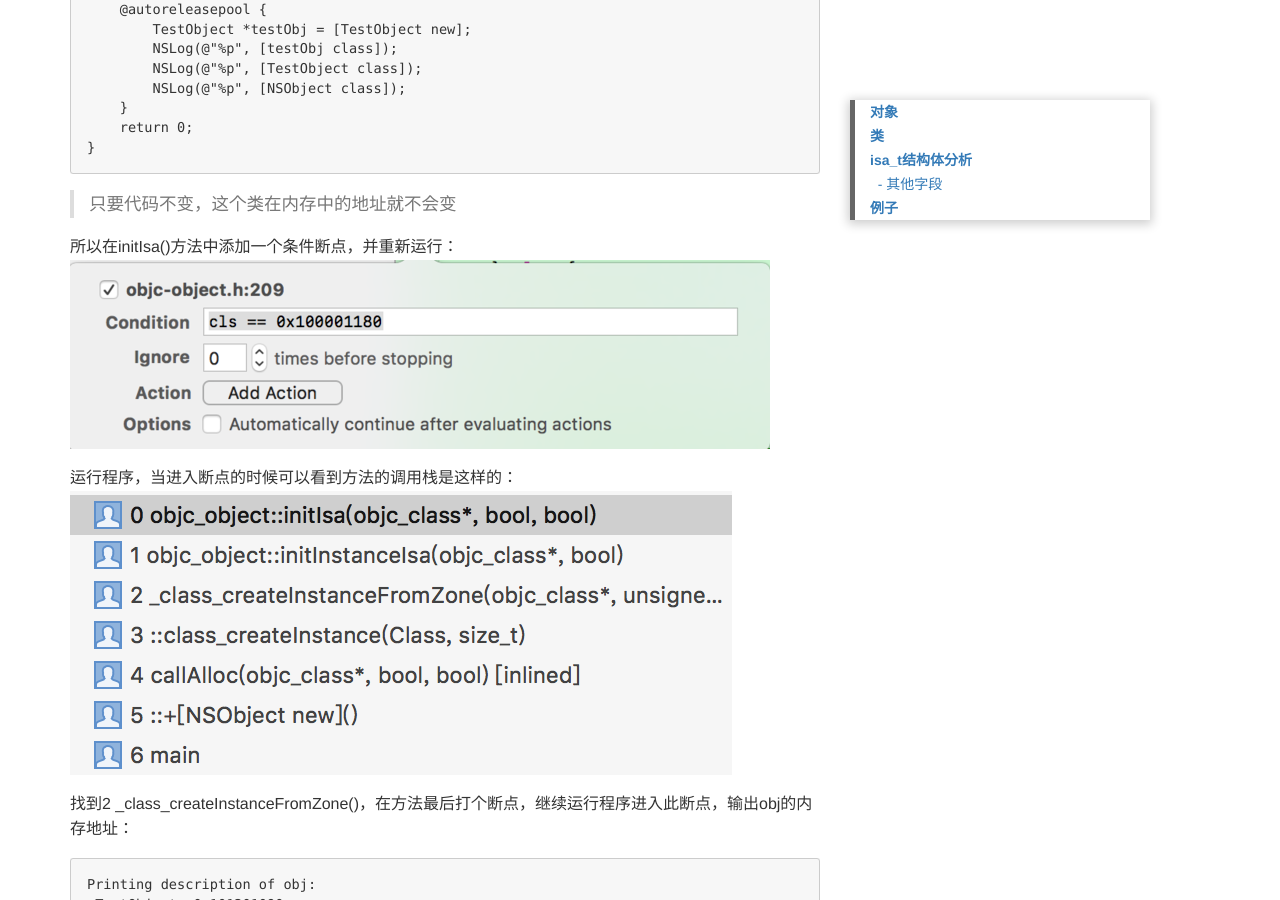
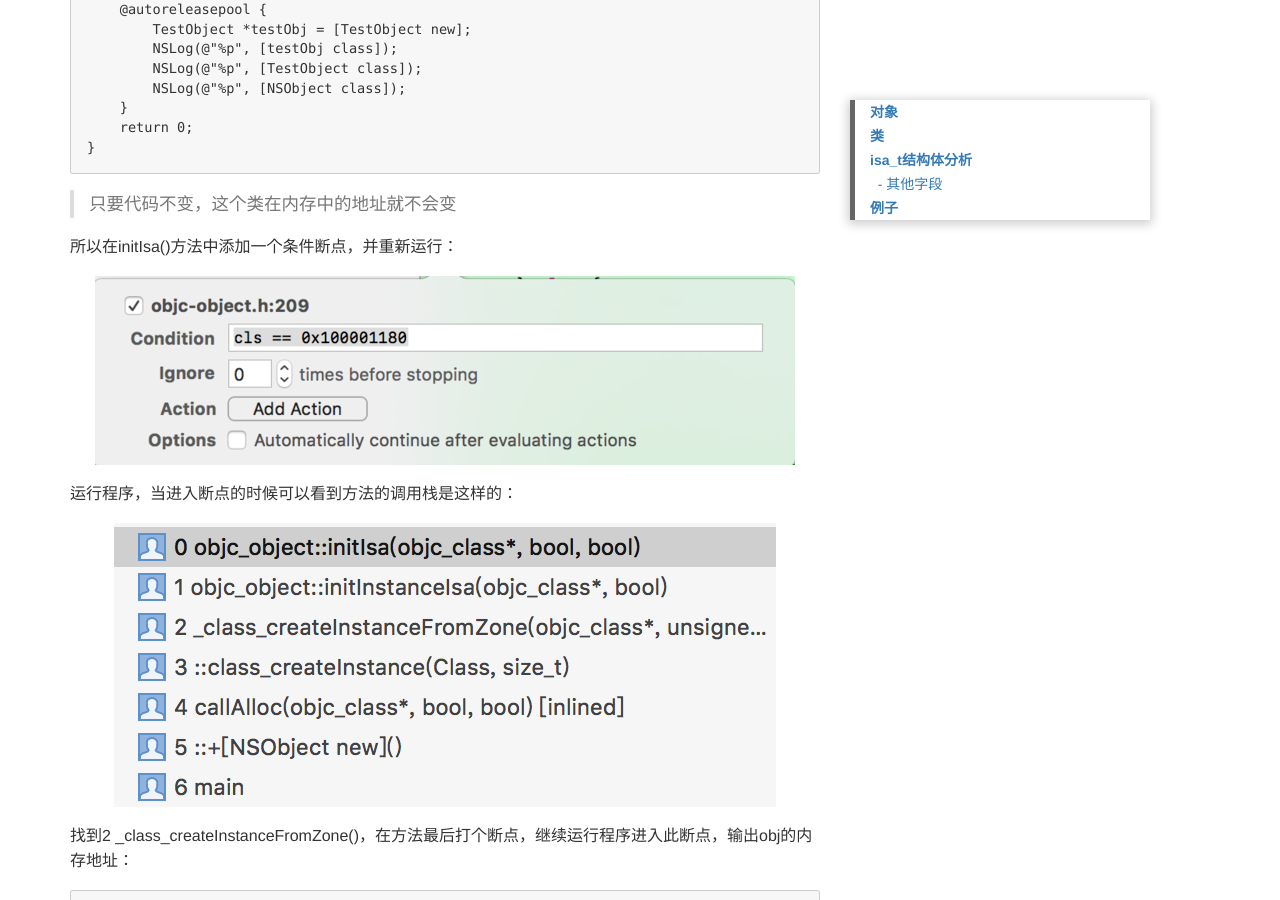
Before and after one commit to HavenZhu/HavenZhu.github.io, a Jekyll site: the page built from _posts/2017-02-12-Runtime源码 —— 对象、类和isa.md, in a window 1280 px wide and 900 px high, scrolled down 5648 px. Built offline with Jekyll 4.4.1, drawn with Linux system fonts in a browser that asks for light colours; a script that is not in the unit is left out.

Commit message:
调整图片在md中的显示

````diff
--- a/_posts/2017-02-12-Runtime源码 —— 对象、类和isa.md
+++ b/_posts/2017-02-12-Runtime源码 —— 对象、类和isa.md
@@ -47,7 +47,9 @@ Class就是结构体objc_class，但是objc_class继承于objc_object，那就
 
 到这里对象和类的关系已经比较清楚了，但是如果细细思考一下，会发现还有一个问题，就是meta class也是有isa指针的，那么这个isa又指向了哪里呢？在上面给出的那篇文章里面有这么一张图：
 
-<p align="center"><img src="http://47.100.168.106/assets/images/2017_02_12/class_diagram.jpeg" /></p>
+<p align="center">
+    <img src="http://47.100.168.106/assets/images/2017_02_12/class_diagram.jpeg" />
+</p>
 
 这张图解释的非常清楚，meta class的isa指向了root meta class(绝大部分情况下root class就是NSObject)，root meta class的isa指向自身，isa的链路就是这样了。
 
@@ -189,10 +191,14 @@ int main(int argc, const char * argv[]) {
 >只要代码不变，这个类在内存中的地址就不会变
 
 所以在initIsa()方法中添加一个条件断点，并重新运行：
-![1](http://47.100.168.106/assets/images/2017_02_12/1.png)
+<p align="center">
+    <img src="http://47.100.168.106/assets/images/2017_02_12/1.png" />
+</p>
 
 运行程序，当进入断点的时候可以看到方法的调用栈是这样的：
-![2](http://47.100.168.106/assets/images/2017_02_12/2.png)
+<p align="center">
+    <img src="http://47.100.168.106/assets/images/2017_02_12/2.png" />
+</p>
 
 找到2 _class_createInstanceFromZone()，在方法最后打个断点，继续运行程序进入此断点，输出obj的内存地址：
 ```
````
